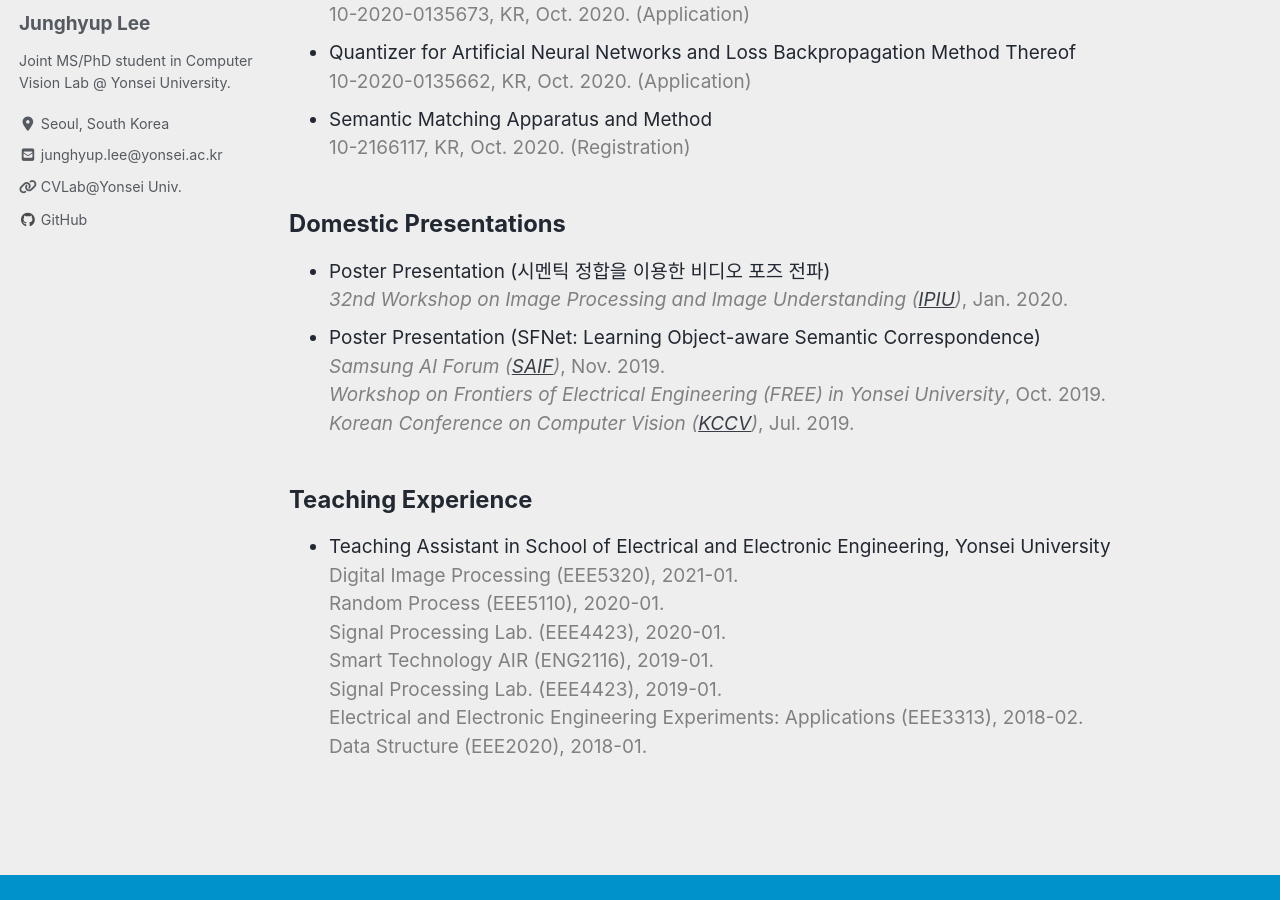
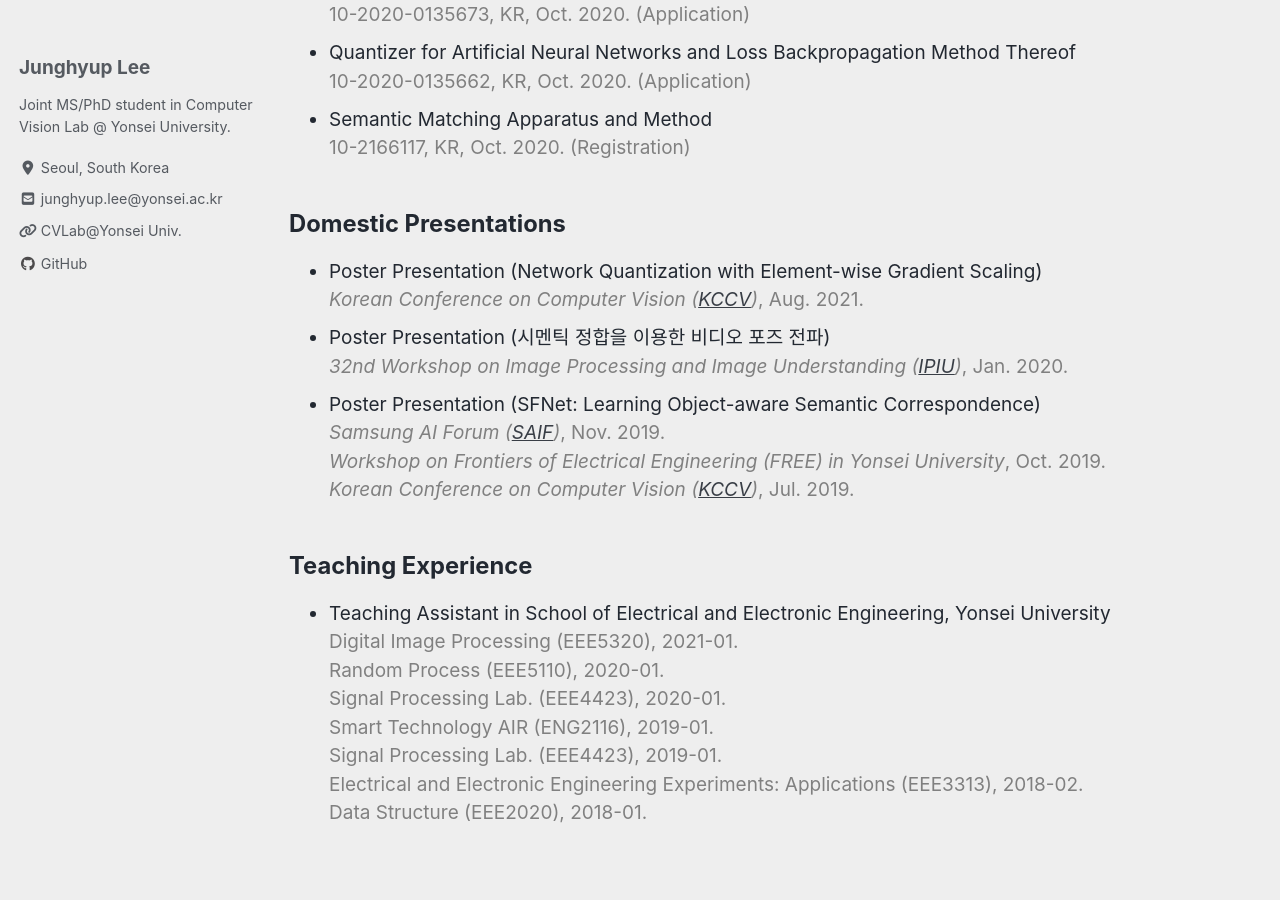
Before and after one commit to junghyup-lee/junghyup-lee.github.io, a Jekyll site: the page built from index.md, in a window 1280 px wide and 900 px high, scrolled down 1972 px. Built offline with Jekyll 4.4.1, drawn with Linux system fonts in a browser that asks for light colours; cached includes are drawn as plain includes; nearby versions of some CDN libraries.

Commit message:
update kccv

```diff
--- a/index.md
+++ b/index.md
@@ -80,6 +80,8 @@ author_profile: true
 
 
 ## Domestic Presentations
+- Poster Presentation (Network Quantization with Element-wise Gradient Scaling) <br/>
+<span style="color:gray"> *Korean Conference on Computer Vision (<a href="http://kccv2021.kcvs.kr/">KCCV</a>)*, Aug. 2021. </span>
 - Poster Presentation (시멘틱 정합을 이용한 비디오 포즈 전파)<br/>
 <span style="color:gray"> *32nd Workshop on Image Processing and Image Understanding (<a href="http://ipiu.or.kr/2020/">IPIU</a>)*, Jan. 2020. </span>
 - Poster Presentation (SFNet: Learning Object-aware Semantic Correspondence) <br/>
```
